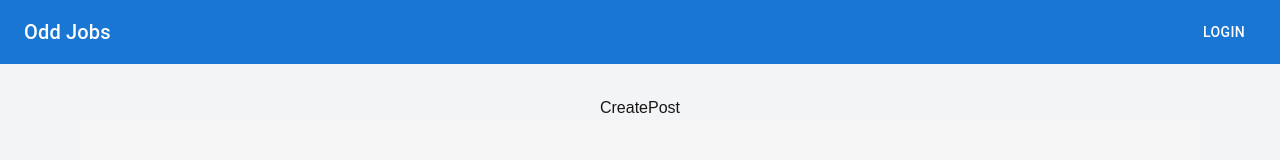
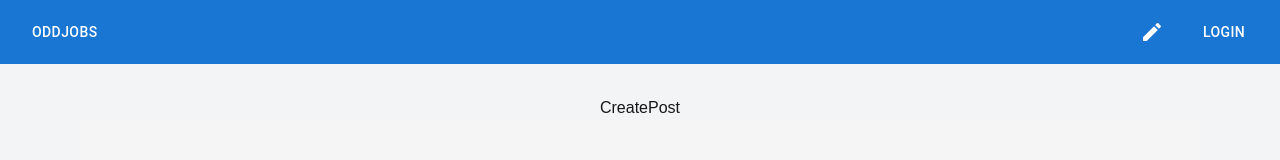
Before and after one commit to christinagooo/wics-hacks-25, a Next.js app in the folder odd-job-listings/: page /create-post in a window 1280 px wide. Shown: the top 160 px of the page. Built offline with nearby package versions, Linux system fonts and the light colour scheme.

Commit message:
update nav bar

```diff
--- a/odd-job-listings/app/api/add-job/route.js
+++ b/odd-job-listings/app/api/add-job/route.js
@@ -4,7 +4,7 @@ import { NextResponse } from 'next/server';
 
 export async function POST(req) {
   console.log("add-job POST request received");
-  const { jobId, title, reward, description } = await req.json();
+  const { jobId, title, reward, description, imageUrl } = await req.json();
 
   try {
     const auth = new google.auth.GoogleAuth({
@@ -36,7 +36,7 @@ export async function POST(req) {
       range: `Sheet2!A:E`, // Columns A-E
       valueInputOption: "RAW",
       requestBody: {
-        values: [[jobId, title, reward, description]], // New row data
+        values: [[jobId, title, reward, description, imageUrl]], // New row data
       },
     });
     return Response.json({ message: "Row added successfully!" }, { status: 201 });
--- a/odd-job-listings/components/CreatePostForm.js
+++ b/odd-job-listings/components/CreatePostForm.js
@@ -20,7 +20,7 @@ const CreatePostForm = () => {
       const res = await fetch('/api/add-job', {
         method: 'POST',
         headers: { 'Content-Type': 'application/json' },
-        body: JSON.stringify({ jobId: 1, title: jobTitle, reward: compensation, description: jobDescription}),
+        body: JSON.stringify({ jobId: crypto.randomUUID(), title: jobTitle, reward: compensation, description: jobDescription, imageUrl: imageUrl }),
       });
       if (res.ok) {
         alert('Job accepted!');
--- a/odd-job-listings/components/NavBar.js
+++ b/odd-job-listings/components/NavBar.js
@@ -1,3 +1,6 @@
+"use client";
+
+
 import * as React from 'react';
 import AppBar from '@mui/material/AppBar';
 import Box from '@mui/material/Box';
@@ -5,25 +8,33 @@ import Toolbar from '@mui/material/Toolbar';
 import Typography from '@mui/material/Typography';
 import Button from '@mui/material/Button';
 import IconButton from '@mui/material/IconButton';
-// import MenuIcon from '@mui/icons-material/Menu';
+import {Link} from '@mui/material';
+import CreateIcon from '@mui/icons-material/Create';
 
 export default function NavBar() {
   return (
     <Box sx={{ flexGrow: 1 }}>
       <AppBar position="static">
         <Toolbar>
-          {/* <IconButton
-            size="large"
-            edge="start"
-            color="inherit"
-            aria-label="menu"
-            sx={{ mr: 2 }}
-          > */}
-            {/* <MenuIcon /> */}
-          {/* </IconButton> */}
-          <Typography variant="h6" component="div" sx={{ flexGrow: 1 }}>
-            Odd Jobs
-          </Typography>
+        <Box
+          sx={{ flexGrow: 1}}
+        >
+          <Button color="inherit" href="/">OddJobs</Button>
+        </Box>
+
+          {/* <Link href="/create-post"> */}
+            <IconButton
+              size="large"
+              edge="start"
+              color="inherit"
+              aria-label="menu"
+              sx={{ mr: 2 }}
+              // onClick={() => router.push("/create-post")}
+              href="/create-post"
+            >
+              <CreateIcon/>
+            </IconButton>
+          {/* </Link> */}
           <Button color="inherit">Login</Button>
         </Toolbar>
       </AppBar>
--- a/odd-job-listings/package.json
+++ b/odd-job-listings/package.json
@@ -11,6 +11,7 @@
   "dependencies": {
     "@emotion/react": "^11.14.0",
     "@emotion/styled": "^11.14.0",
+    "@mui/icons-material": "^6.4.3",
     "@mui/material": "^6.4.3",
     "autoprefixer": "^10.4.20",
     "googleapis": "^144.0.0",
```
Also changed, not shown: 1 other file (tests, documents, lock files or other folders).
